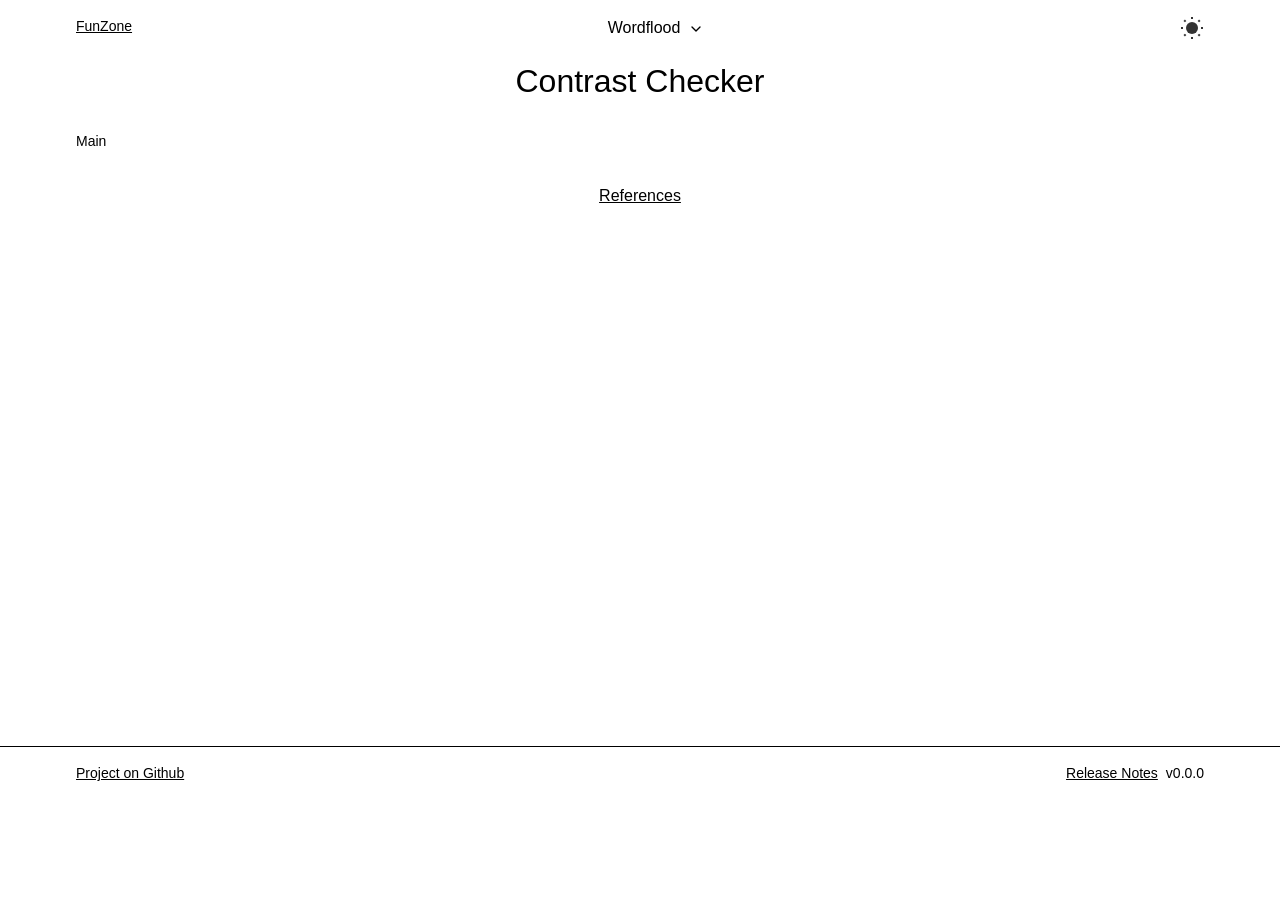
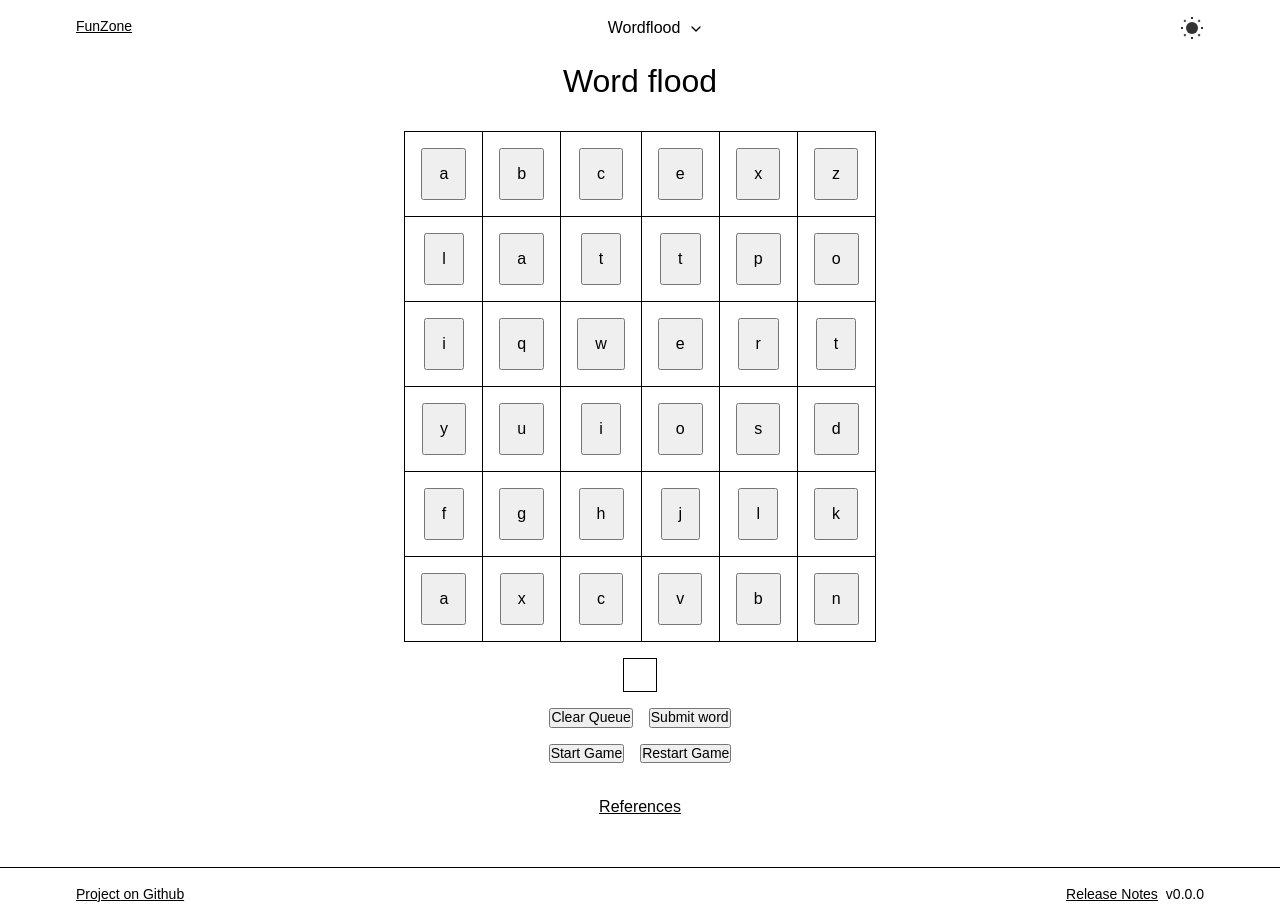
Before and after one commit to nithyarakash-t/funzone, a React (Vite) app: page /wordflood in a window 1280 px wide. Before the commit the page ends 800 px from the top, so only its background shows below. Built offline with nearby package versions, Linux system fonts and the light colour scheme; a web font is replaced by a local one.

Commit message:
completed setup, need to add scoring, check for word submission, create tetris

```diff
--- a/src/components/apps/wordflood/Wordflood.tsx
+++ b/src/components/apps/wordflood/Wordflood.tsx
@@ -2,15 +2,16 @@ import { Link, Navigate, Route, Routes } from 'react-router-dom';
 import './Wordflood.scss';
 import { References } from '../../layout/references/References';
 import { references } from './references';
+import { Main } from './main/Main';
 
 export function Wordflood() {
     return (
         <section className='app-grid wf-app__wrap'>
-            <h1 className='wf-app__title'>Contrast Checker</h1>
+            <h1 className='wf-app__title'>Word flood</h1>
             <Routes>
                 <Route path="/" element={
                     <>
-                        <p>Main</p>
+                        <Main/>
                         <div className='wf-app__refcont'>
                             <Link to={'./references'} aria-label="References for Css colors"
                                >References</Link>
--- /dev/null
+++ b/src/components/apps/wordflood/main/Main.scss
@@ -0,0 +1,63 @@
+.wf-grid {
+  &__table {
+    &-button {
+      padding: 1rem;
+      line-height: 1;
+      &[aria-selected=true] {
+        background: color-mix(in srgb, green, light-dark(transparent, turquoise) 80%);
+      }
+    }
+    &-cell {
+      min-block-size: 3rem;
+      min-inline-size: 3rem;
+      padding: 1rem;
+      display: grid;
+      place-content: center;
+      place-items: center;
+    }
+    > table {
+      td {
+        // min-block-size: 3rem;
+        // min-inline-size: 3rem;
+        // padding: 1rem;
+        line-height: 1;
+        font-size: 1rem;
+        &:not(:last-child) {
+          border-right: 1px solid var(--color-default);
+        }
+      }
+      tr {
+        &:not(:first-child) {
+          border-top: 1px solid var(--color-default);
+        }
+      }
+      & {
+        border: 1px solid var(--color-default);
+        // width: min(100%, calc(3rem * 6));
+      }
+    }
+    & {
+      position: relative;
+      display: flex;
+      justify-content: center;
+    }
+  }
+}
+
+.wf-app {
+    &__selection {
+        padding: 1rem;
+        border: 1px solid var(--color-default);
+    }
+    &__controlgroup {
+        display: flex;
+        flex-wrap: wrap;
+        gap: 1rem;
+    }
+    &__main {
+        display: flex;
+        flex-direction: column;
+        align-items: center;
+        gap: 1rem;
+    }
+}
--- /dev/null
+++ b/src/components/apps/wordflood/main/Main.tsx
@@ -0,0 +1,97 @@
+import { Fragment, useEffect, useState } from 'react';
+import './Main.scss';
+
+const INITIAL_MATRIX_STATE:(string | null)[][] = [
+    [null, null, null, null, null, null],
+    [null, null, null, null, null, null],
+    [null, null, null, null, null, null],
+    [null, null, null, null, null, null],
+    [null, null, null, null, null, null],
+    [null, null, null, null, null, null]
+]
+
+const TEST_MATRIX_STATE:(string | null)[][] = [
+    ['a', 'b', 'c', 'e', 'x', 'z'],
+    ['l', 'a', 't', 't', 'p', 'o'],
+    ['i', 'q', 'w', 'e', 'r', 't'],
+    ['y', 'u', 'i', 'o', 's','d'],
+    ['f', 'g', 'h', 'j', 'l', 'k'],
+    ['a', 'x', 'c', 'v', 'b', 'n']
+]
+
+export function Main() {
+    const [matrix, setMatrix] = useState(TEST_MATRIX_STATE)
+    const [queue, setQueue] = useState<string[]>([]);
+
+    useEffect(()=>{
+        console.log(queue, 'queue update')
+    }, [queue])
+
+
+    function resetGame() {
+        setMatrix(INITIAL_MATRIX_STATE);
+    }
+    function clearQueue() {
+        setQueue([]);
+    }
+    function submitWord() {
+
+    }
+    function startGame() {
+
+    }
+    function handleCellClick(input:(string)) {
+        // const [ROW_INDEX, CELL_INDEX] = input.split('-');
+        // console.log(ROW_INDEX, CELL_INDEX);
+        let newQueue = structuredClone(queue);
+
+        if(queue.indexOf(input) !== -1) {
+            const index = queue.indexOf(input);
+            newQueue = [...newQueue.slice(0, index), ...newQueue.slice(index + 1)];
+        }
+        else {
+            newQueue.push(input);
+        }
+
+        setQueue(newQueue);
+    }
+     return(
+        <div className='wf-app__main'>
+            <div className='wf-grid__table'>
+                <table >
+                    <caption className='sr-only'>Word flood table</caption>
+                    <tbody>
+                        {matrix.map((row, rowIndex)=>{
+                            return <tr key={rowIndex}>
+                                {row.map((cell, cellIndex)=>{
+                                    const ROW_CELL = `${rowIndex}-${cellIndex}`;
+                                    return <td key={cellIndex}>
+                                        <div className='wf-grid__table-cell'>
+                                            <button type='button' className='wf-grid__table-button' aria-label='Select - lorem' aria-selected={queue.indexOf(ROW_CELL) !== -1} onClick={()=>handleCellClick(ROW_CELL)}>
+                                                {cell}
+                                            </button>
+                                        </div>
+                                    </td>
+                                })}
+                            </tr>
+                        })}
+                    </tbody>
+                </table>
+            </div>
+            <p className='wf-app__selection'>
+                {queue.map((item, index)=>{
+                    const [ROW_INDEX, CELL_INDEX] = item.split('-');
+                    return <Fragment key={index}>{matrix[parseInt(ROW_INDEX)][parseInt(CELL_INDEX)]}</Fragment>
+                })}
+            </p>
+            <div className='wf-app__controlgroup'>
+                <button type='button' className='wf-app__clear' aria-label='clear selection' onClick={clearQueue}>Clear Queue</button>
+                <button type='button' className='wf-app__submit' aria-label='submit word' onClick={submitWord}>Submit word</button>
+            </div>
+            <div className='wf-app__controlgroup'>
+                <button type='button' className='wf-app__start' aria-label='start' onClick={startGame}>Start Game</button>
+                <button type='button' className='wf-app__reset' aria-label='Reset' onClick={resetGame}>Restart Game</button>
+            </div>
+        </div>
+    )
+}
```
